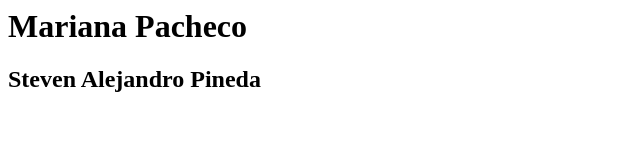
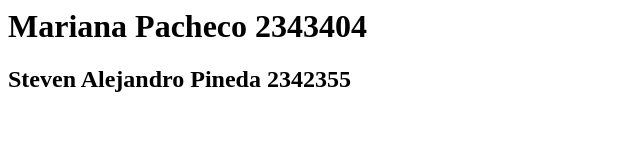
Before and after one commit to M4rian4P14/TareaMDS, a plain HTML site: page index.html in a window 1280 px wide. Shown: the whole page, without its empty margins (0-640 px from the left). Drawn offline with Linux system fonts and the light colour scheme.

Commit message:
Update index.html

```diff
--- a/index.html
+++ b/index.html
@@ -1,2 +1,2 @@
-<h1>Mariana Pacheco</h1>
-<h2>Steven Alejandro Pineda</h2>
+<h1>Mariana Pacheco 2343404</h1>
+<h2>Steven Alejandro Pineda 2342355</h2>
```
